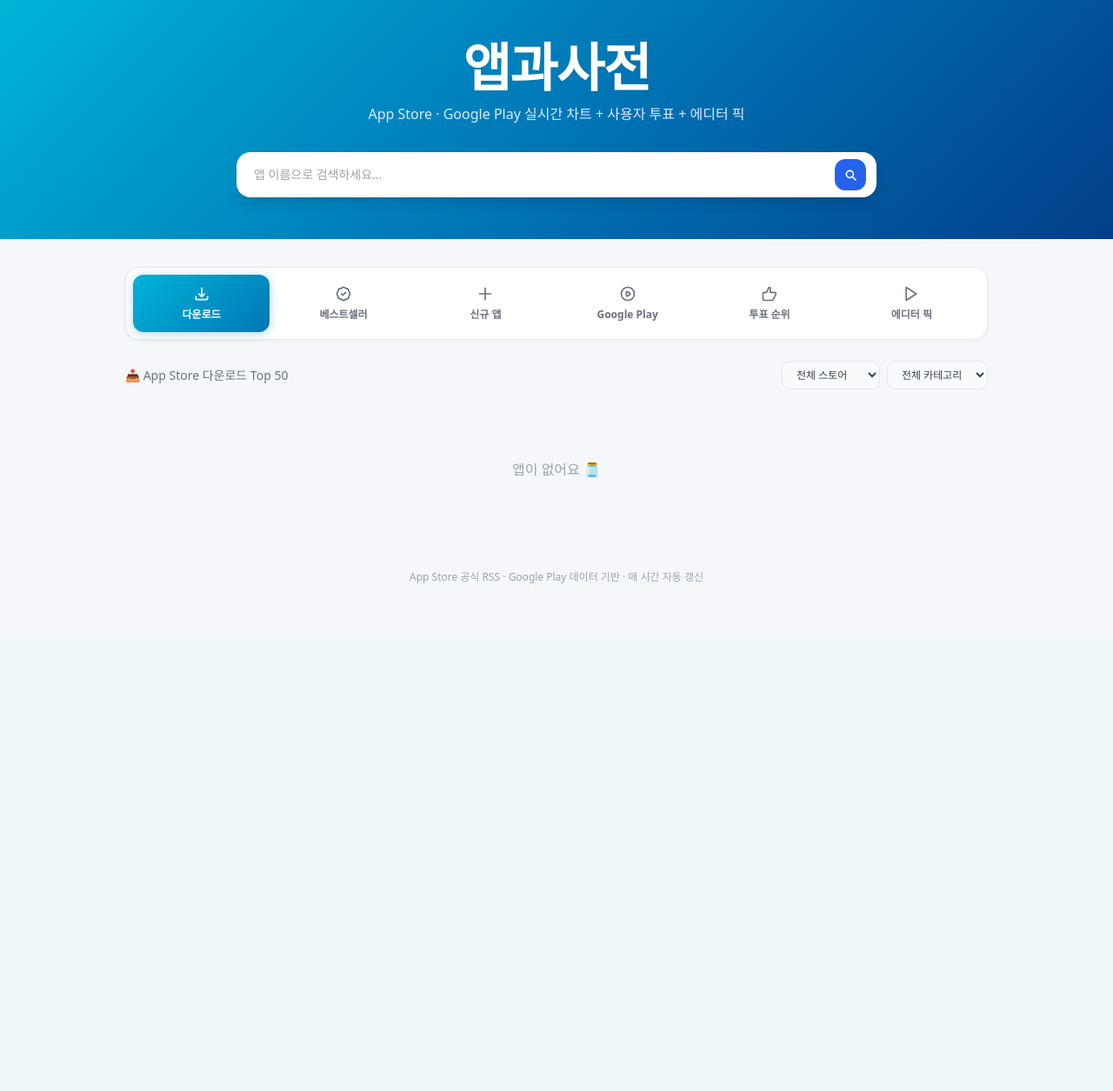
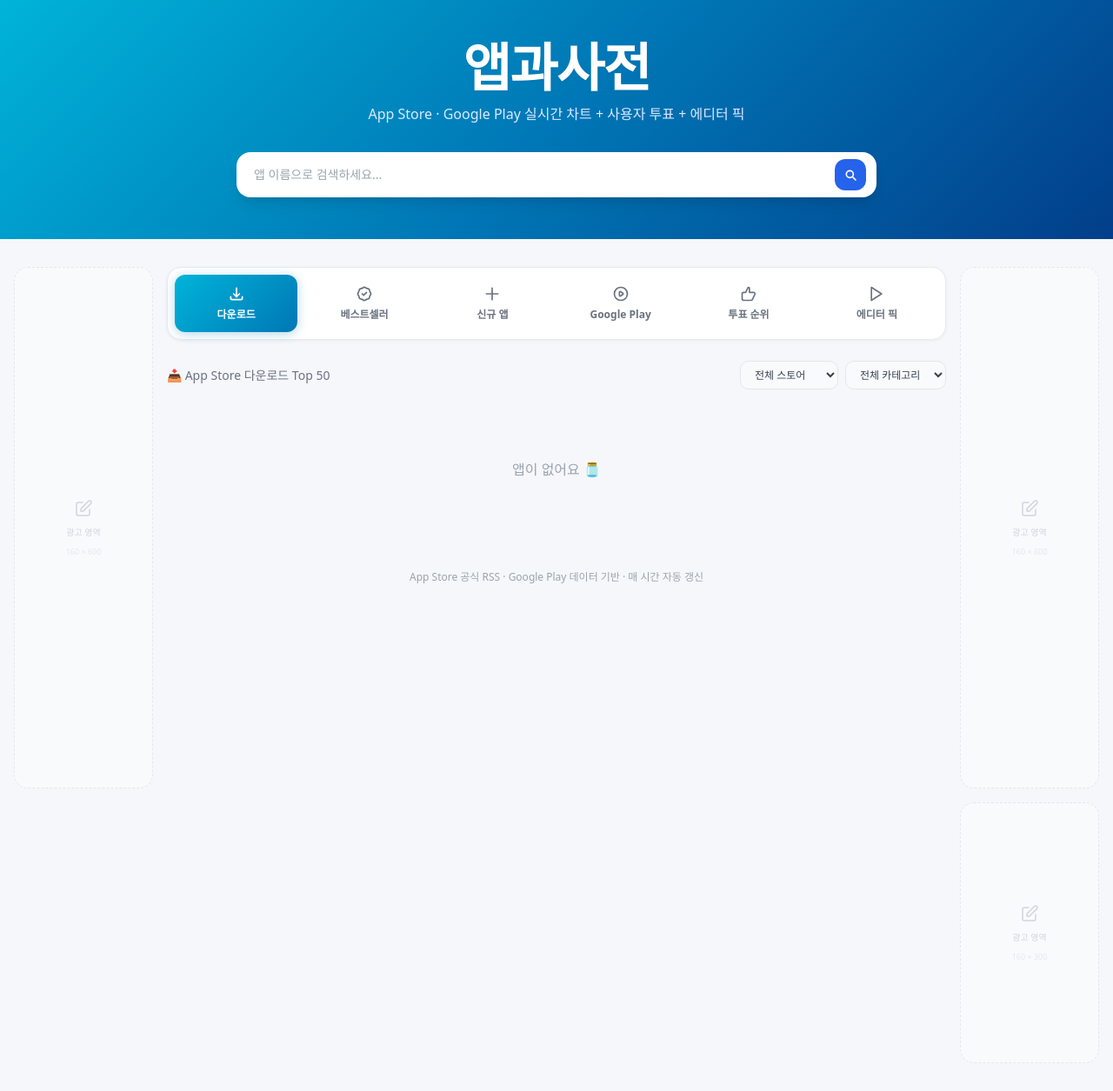
Before and after one commit to roganida/apppedia, a Flask app: page / in a window 1280 px wide. Shown: the part 66-1321 px from the top of the page at 87% size. Before the commit the page ends 737 px from the top, so only its background shows below. Run offline with Flask 3, Linux system fonts and the light colour scheme; data that the repository does not hold is empty; some libraries are stand-ins or nearby versions.

Commit message:
AdSense 광고 영역 레이아웃 사전 배치 (좌우 사이드바)

```diff
--- a/templates/index.html
+++ b/templates/index.html
@@ -146,6 +146,12 @@
     }
     .filter-select:focus { border-color: #00b4d8; }
 
+    /* 광고 슬롯 */
+    .ad-slot {
+      background: #f8fafc;
+      border: 1.5px dashed #e2e8f0;
+    }
+
     ::-webkit-scrollbar{ width:4px; }
     ::-webkit-scrollbar-track{ background:#f1f5f9; }
     ::-webkit-scrollbar-thumb{ background:#cbd5e1; border-radius:2px; }
@@ -208,7 +214,22 @@
     </div>
   </div>
 
-  <main class="max-w-5xl mx-auto px-4 py-8">
+  <!-- 광고 포함 3단 레이아웃 -->
+  <div class="flex gap-4 max-w-7xl mx-auto px-4 py-8 items-start">
+
+    <!-- 좌측 광고 -->
+    <aside class="hidden xl:flex flex-col gap-4 shrink-0 w-[160px] sticky top-20">
+      <!-- AdSense 준비 영역 (160x600) -->
+      <div class="ad-slot w-[160px] h-[600px] rounded-2xl flex flex-col items-center justify-center gap-2">
+        <svg class="w-6 h-6 text-gray-300" fill="none" viewBox="0 0 24 24" stroke="currentColor">
+          <path stroke-linecap="round" stroke-linejoin="round" stroke-width="1.5" d="M11 5H6a2 2 0 00-2 2v11a2 2 0 002 2h11a2 2 0 002-2v-5m-1.414-9.414a2 2 0 112.828 2.828L11.828 15H9v-2.828l8.586-8.586z"/>
+        </svg>
+        <span class="text-[10px] text-gray-300 font-medium">광고 영역</span>
+        <span class="text-[9px] text-gray-200">160 × 600</span>
+      </div>
+    </aside>
+
+  <main class="flex-1 min-w-0">
 
     <!-- Tabs -->
     <div class="tab-wrap p-2 grid grid-cols-3 sm:grid-cols-6 gap-1.5 mb-6">
@@ -280,6 +301,28 @@
       App Store 공식 RSS · Google Play 데이터 기반 · 매 시간 자동 갱신
     </p>
   </main>
+
+    <!-- 우측 광고 -->
+    <aside class="hidden xl:flex flex-col gap-4 shrink-0 w-[160px] sticky top-20">
+      <!-- AdSense 준비 영역 (160x600) -->
+      <div class="ad-slot w-[160px] h-[600px] rounded-2xl flex flex-col items-center justify-center gap-2">
+        <svg class="w-6 h-6 text-gray-300" fill="none" viewBox="0 0 24 24" stroke="currentColor">
+          <path stroke-linecap="round" stroke-linejoin="round" stroke-width="1.5" d="M11 5H6a2 2 0 00-2 2v11a2 2 0 002 2h11a2 2 0 002-2v-5m-1.414-9.414a2 2 0 112.828 2.828L11.828 15H9v-2.828l8.586-8.586z"/>
+        </svg>
+        <span class="text-[10px] text-gray-300 font-medium">광고 영역</span>
+        <span class="text-[9px] text-gray-200">160 × 600</span>
+      </div>
+      <!-- AdSense 준비 영역 (160x300) -->
+      <div class="ad-slot w-[160px] h-[300px] rounded-2xl flex flex-col items-center justify-center gap-2">
+        <svg class="w-6 h-6 text-gray-300" fill="none" viewBox="0 0 24 24" stroke="currentColor">
+          <path stroke-linecap="round" stroke-linejoin="round" stroke-width="1.5" d="M11 5H6a2 2 0 00-2 2v11a2 2 0 002 2h11a2 2 0 002-2v-5m-1.414-9.414a2 2 0 112.828 2.828L11.828 15H9v-2.828l8.586-8.586z"/>
+        </svg>
+        <span class="text-[10px] text-gray-300 font-medium">광고 영역</span>
+        <span class="text-[9px] text-gray-200">160 × 300</span>
+      </div>
+    </aside>
+
+  </div><!-- end 3단 레이아웃 -->
 
   <script>
     let currentTab = 'downloads';
```
